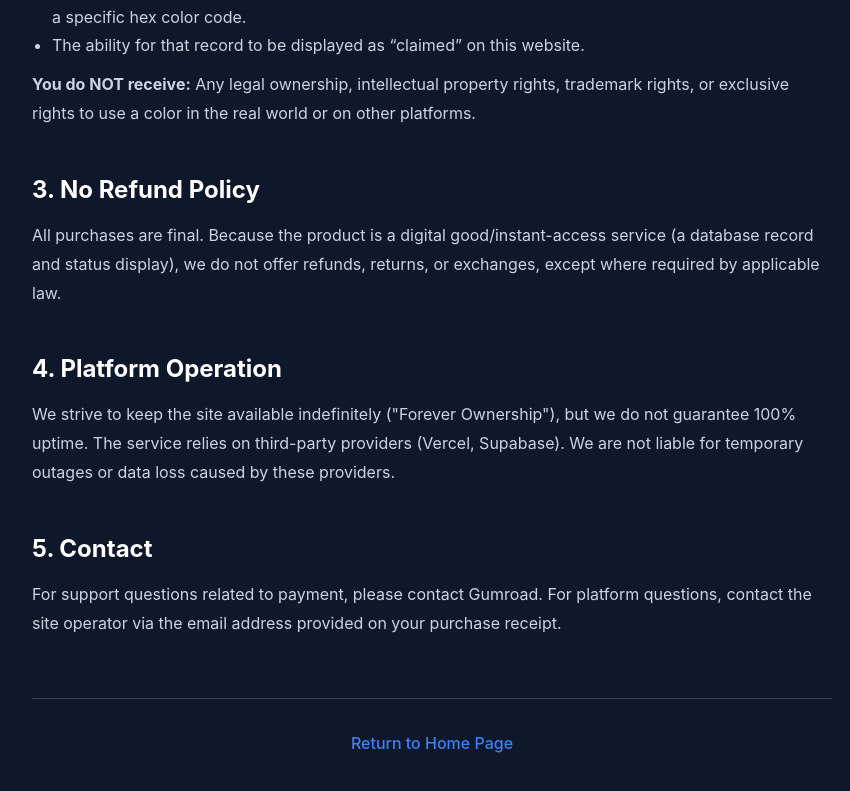
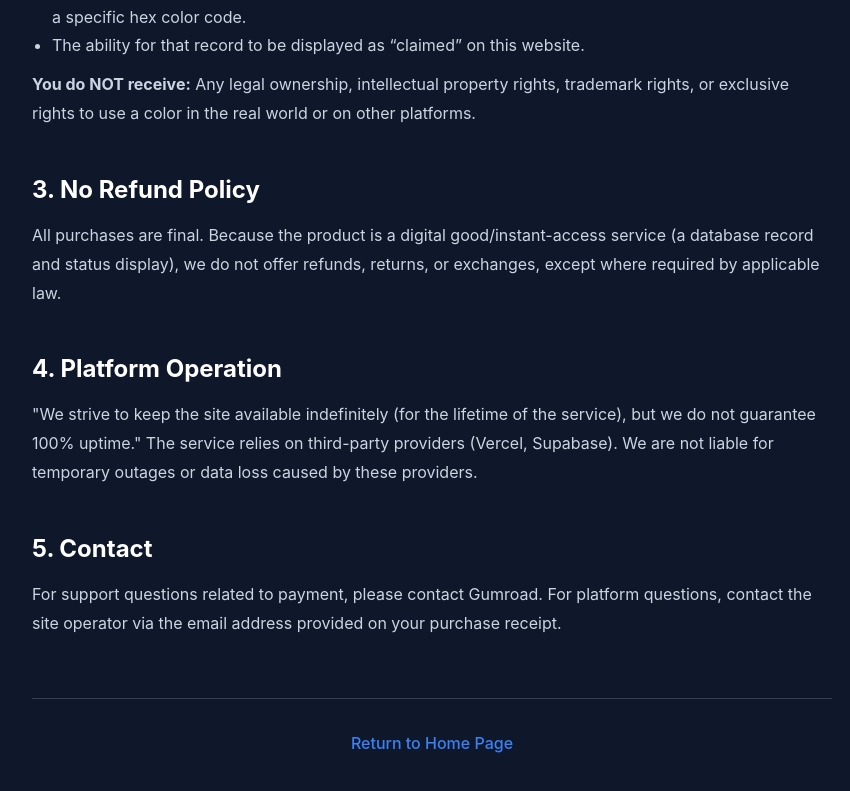
Before and after one commit to hex-land-grab/github-m7imdtit, a Next.js app: page /terms in a window 1280 px wide. Shown: the part 844-1635 px from the top of the page, without its empty margins (208-1058 px from the left). Built offline with nearby package versions, Linux system fonts and the light colour scheme.

Commit message:
Update page.tsx

```diff
--- a/app/terms/page.tsx
+++ b/app/terms/page.tsx
@@ -93,7 +93,7 @@ export default function TermsPage() {
           <section>
             <h2 style={{ color: "#fff", fontSize: "1.5rem", fontWeight: "700", marginBottom: "10px" }}>4. Platform Operation</h2>
             <p>
-              We strive to keep the site available indefinitely ("Forever Ownership"), but we do not guarantee 100% uptime. The service relies on third-party providers (Vercel, Supabase). We are not liable for temporary outages or data loss caused by these providers.
+              "We strive to keep the site available indefinitely (for the lifetime of the service), but we do not guarantee 100% uptime." The service relies on third-party providers (Vercel, Supabase). We are not liable for temporary outages or data loss caused by these providers.
             </p>
           </section>
 
```
